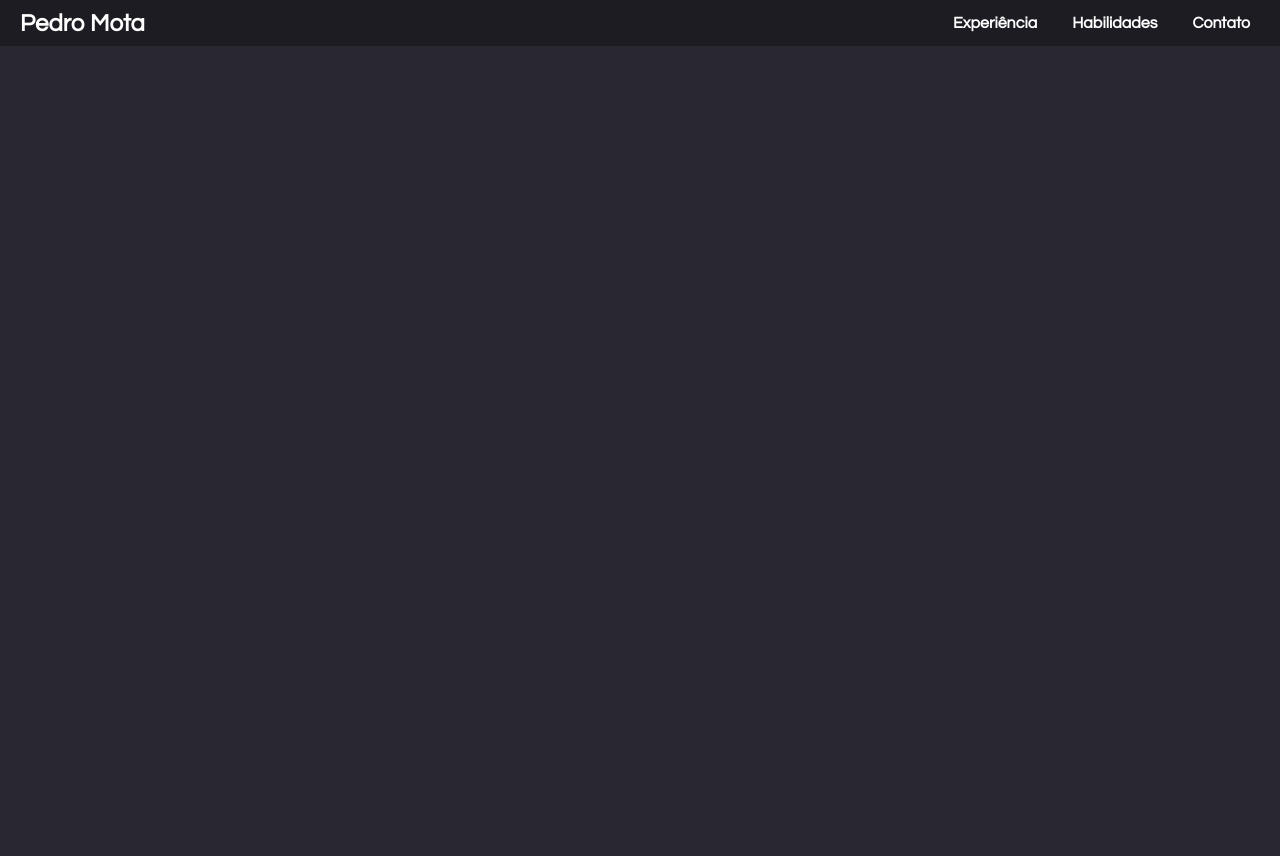
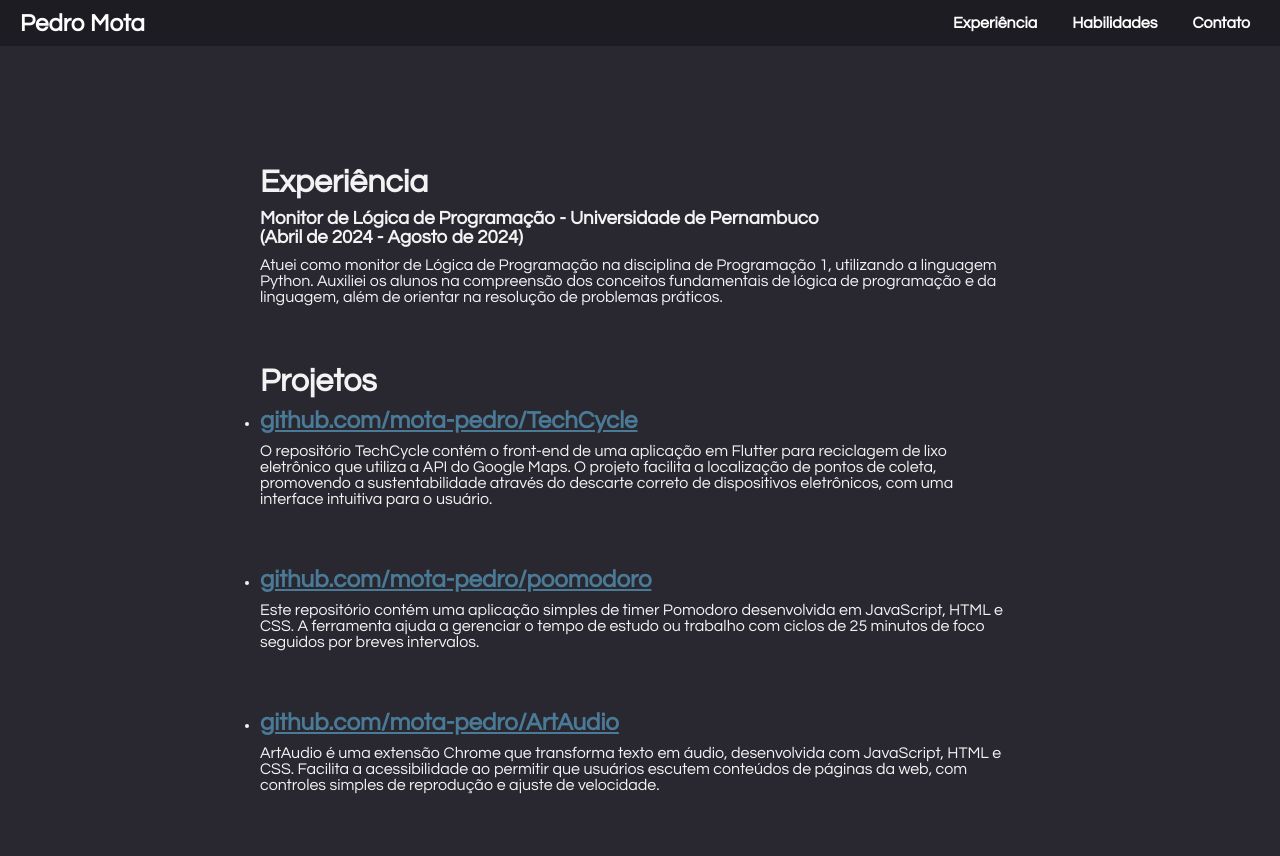
Before and after one commit to mota-pedro/curriculo, a plain HTML site: page experiencia.html in a window 1280 px wide. Before the commit the page ends 800 px from the top, so only its background shows below. Drawn offline with Linux system fonts and the light colour scheme.

Commit message:
feat: experience page

```diff
--- a/experiencia.html
+++ b/experiencia.html
@@ -19,6 +19,55 @@
             <a href="contato.html">Contato</a>
         </nav>
     </header>
+
+    <div class="container">
+        <div class="experiencias-box">
+            <div class="experiencia">
+                <h1>Experiência</h1>
+                <h3>Monitor de Lógica de Programação - Universidade de Pernambuco <br> (Abril de 2024 - Agosto de 2024)
+                </h3>
+                <p>Atuei como monitor de Lógica de Programação na disciplina de Programação 1, utilizando a linguagem
+                    Python.
+                    Auxiliei os alunos na compreensão dos conceitos fundamentais de lógica de programação e da
+                    linguagem,
+                    além de
+                    orientar na resolução de problemas práticos.</p>
+                </p>
+            </div>
+
+            <div class="projetos">
+                <h1>Projetos</h1>
+                <ul>
+                    <li><a href="https://github.com/mota-pedro/TechCycle
+">github.com/mota-pedro/TechCycle</a>
+                        <p>O repositório TechCycle contém o front-end de uma aplicação em Flutter para reciclagem de
+                            lixo eletrônico que utiliza a
+                            API do Google Maps. O projeto facilita a localização de pontos de coleta, promovendo a
+                            sustentabilidade através do
+                            descarte correto de dispositivos eletrônicos, com uma interface intuitiva para o usuário.
+                        </p>
+                    </li>
+                    <li><a href="https://github.com/mota-pedro/poomodoro
+                    ">github.com/mota-pedro/poomodoro</a>
+                        <p>Este repositório contém uma aplicação simples de timer Pomodoro desenvolvida em JavaScript,
+                            HTML e CSS. A ferramenta
+                            ajuda a gerenciar o tempo de estudo ou trabalho com ciclos de 25 minutos de foco seguidos
+                            por breves intervalos.
+                        </p>
+                    </li>
+                    <li><a href="https://github.com/mota-pedro/ArtAudio
+                    ">github.com/mota-pedro/ArtAudio</a>
+                        <p>ArtAudio é uma extensão Chrome que transforma texto em áudio, desenvolvida com JavaScript,
+                            HTML e CSS. Facilita a
+                            acessibilidade ao permitir que usuários escutem conteúdos de páginas da web, com controles
+                            simples de reprodução e
+                            ajuste de velocidade.
+                        </p>
+                    </li>
+                </ul>
+            </div>
+        </div>
+    </div>
 </body>
 
 </html>
--- a/style.css
+++ b/style.css
@@ -1,3 +1,7 @@
+/*
+Color Palette: https: //lospec.com/palette-list/twilight-5
+*/
+
 * {
     margin: 0;
     padding: 0;
@@ -57,8 +61,26 @@ body {
     padding: 20px;
 }
 
-.sobre-mim h1 {
+.container h1 {
     margin-bottom: 10px;
+}
+
+.container h3 {
+    margin-bottom: 10px;
+}
+
+.container p {
+    margin-bottom: 60px;
+}
+
+.container ul li a {
+    font-size: 1.5em;
+    color: #4a7a96;
+    font-weight: bold;
+}
+
+.container ul li p {
+    margin-top: 10px;
 }
 
 img {
```
